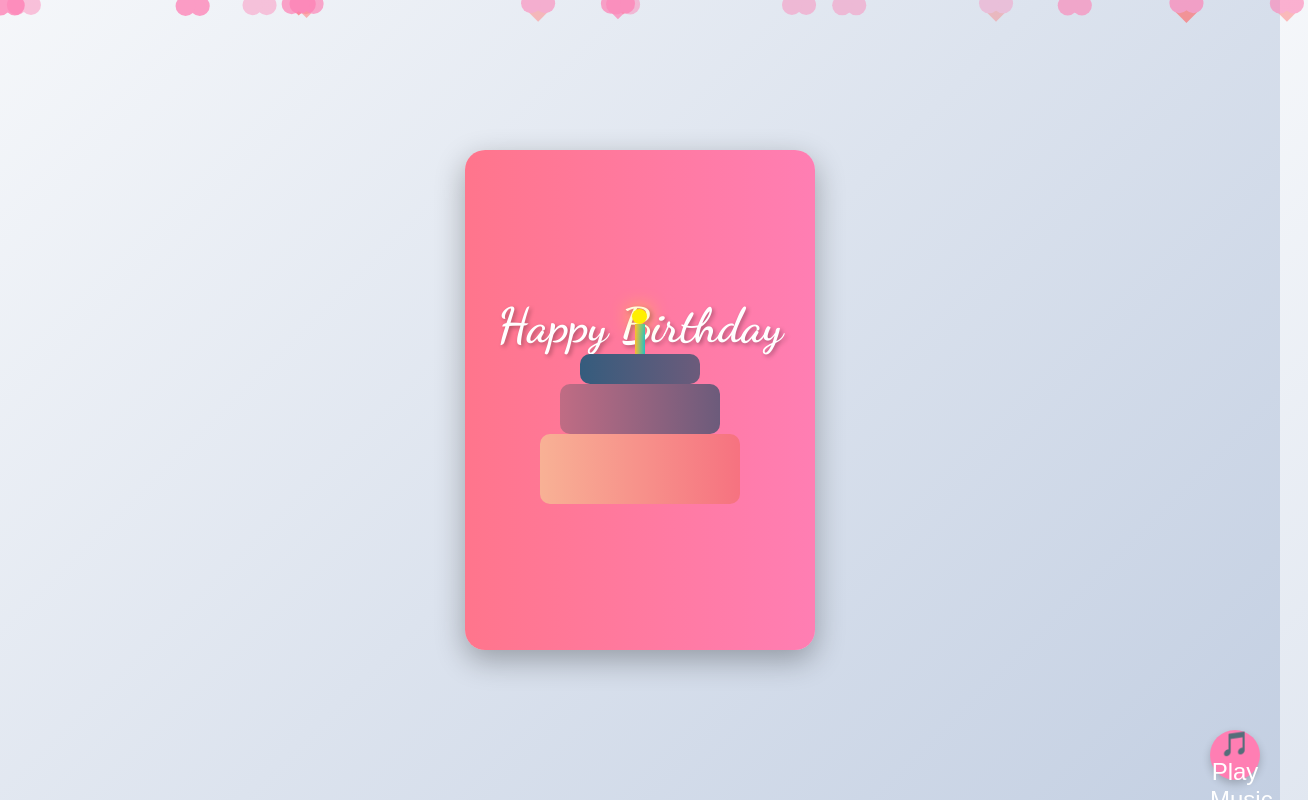
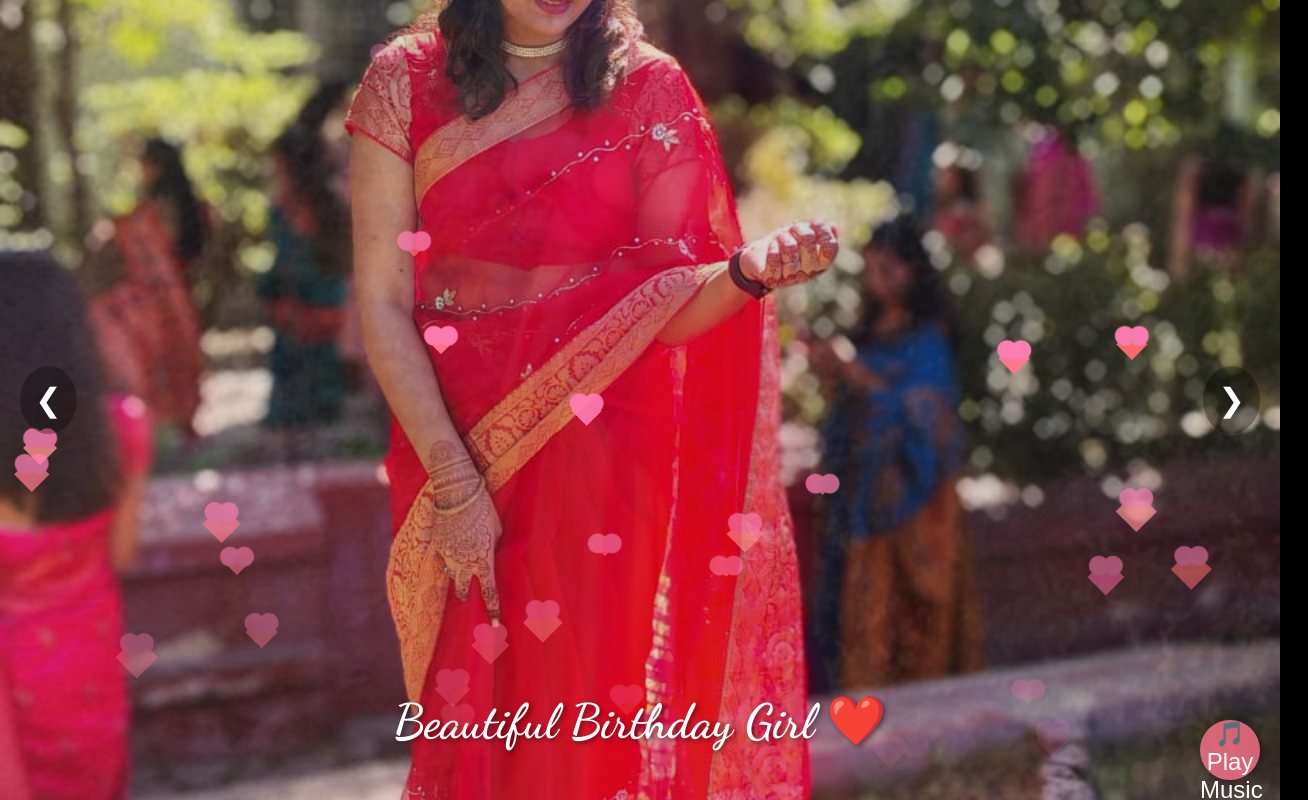
Before and after one commit to Viveksonawane5170/Birthaday, a plain HTML site: page index.html in a window 1280 px wide. Shown: the whole page, 1308 px wide, since content can reach past the window. Drawn offline with Linux system fonts and the light colour scheme.

Commit message:
Added new features and updates

```diff
--- a/index.html
+++ b/index.html
@@ -6,41 +6,36 @@
     <title>Happy Birthday Pooja!</title>
     <link rel="stylesheet" href="style.css">
     <link href="https://fonts.googleapis.com/css2?family=Dancing+Script:wght@700&family=Montserrat:wght@400;600&display=swap" rel="stylesheet">
+    <link rel="stylesheet" href="https://cdnjs.cloudflare.com/ajax/libs/font-awesome/6.0.0-beta3/css/all.min.css">
 </head>
 <body>
-    <div class="container">
-        <div class="card">
-            <div class="outside">
-                <div class="front">
-                    <h1 class="birthday-text">Happy Birthday</h1>
-                    <div class="cake">
-                        <div class="top-layer"></div>
-                        <div class="middle-layer"></div>
-                        <div class="bottom-layer"></div>
-                        <div class="candle"></div>
-                    </div>
-                </div>
-                <div class="back"></div>
-            </div>
-            <div class="inside">
-                <h1 class="name">Dear Pooja</h1>
-                <p>Wishing you a day filled with happiness and a year filled with joy. You're an amazing friend!</p>
-                <div class="polaroid">
-                    <img src="images/pooja.jpg" alt="Pooja" class="photo">
-                    <div class="caption">My Best Friend ❤️</div>
-                </div>
-                <div class="signature">- From your best friend</div>
-            </div>
+    <!-- Full-Screen Photo Slideshow -->
+    <div class="slideshow-container">
+        <div class="slides">
+            <img src="images/pooja.jpg" alt="Beautiful Birthday Girl">
+            <img src="images/memory1.jpg" alt="Beautiful Birthday Girl">
+            <img src="images/memory2.jpg" alt="Beautiful Birthday Girl">
+            <img src="images/memory3.jpg" alt="Beautiful Birthday Girl">
+            <img src="images/memory4.jpg" alt="Beautiful Birthday Girl">
+            <img src="images/memory5.jpg" alt="Beautiful Birthday Girl">
+            <img src="images/memory6.jpg" alt="Beautiful Birthday Girl">
+            <img src="images/memory7.jpg" alt="Beautiful Birthday Girl">
         </div>
+        <div class="caption">Beautiful Birthday Girl ❤️</div>
     </div>
 
-    <div class="floating-hearts"></div>
+    <!-- Floating Hearts -->
+    <div class="hearts"></div>
 
+    <!-- Music Player -->
     <audio id="birthdaySong" loop>
         <source src="https://www.soundhelix.com/examples/mp3/SoundHelix-Song-1.mp3" type="audio/mpeg">
     </audio>
+    <button id="musicBtn" class="music-btn">🎵 Play Music</button>
 
-    <button id="musicBtn" class="music-btn">🎵 Play Music</button>
+    <!-- Navigation Arrows -->
+    <button class="prev" onclick="prevSlide()">❮</button>
+    <button class="next" onclick="nextSlide()">❯</button>
 
     <script src="script.js"></script>
 </body>
--- a/script.js
+++ b/script.js
@@ -1,14 +1,36 @@
-// Create floating hearts
+// Auto-Slideshow
+let currentSlide = 0;
+const slides = document.querySelectorAll('.slides img');
+
+function showSlide(index) {
+    slides.forEach(slide => slide.classList.remove('active'));
+    slides[index].classList.add('active');
+}
+
+function nextSlide() {
+    currentSlide = (currentSlide + 1) % slides.length;
+    showSlide(currentSlide);
+}
+
+function prevSlide() {
+    currentSlide = (currentSlide - 1 + slides.length) % slides.length;
+    showSlide(currentSlide);
+}
+
+// Auto-advance slides every 5 seconds
+setInterval(nextSlide, 5000);
+
+// Floating Hearts
 function createHearts() {
-    const container = document.querySelector('.floating-hearts');
+    const container = document.querySelector('.hearts');
     const colors = ['#ff7eb3', '#ff758c', '#ff65a3', '#ff6b6b', '#ff8e8e'];
 
-    for (let i = 0; i < 15; i++) {
+    for (let i = 0; i < 30; i++) {
         const heart = document.createElement('div');
         heart.classList.add('heart');
 
         // Random properties
-        const size = Math.random() * 15 + 5;
+        const size = Math.random() * 20 + 10;
         const posX = Math.random() * window.innerWidth;
         const delay = Math.random() * 5;
         const duration = Math.random() * 10 + 5;
@@ -20,15 +42,12 @@
         heart.style.animationDelay = `${delay}s`;
         heart.style.animationDuration = `${duration}s`;
         heart.style.background = color;
-        heart.style.opacity = Math.random() * 0.5 + 0.3;
-
-        heart.style.setProperty('--heart-color', color);
 
         container.appendChild(heart);
     }
 }
 
-// Music player functionality
+// Music Player
 const musicBtn = document.getElementById('musicBtn');
 const birthdaySong = document.getElementById('birthdaySong');
 let isPlaying = false;
@@ -44,48 +63,8 @@
     isPlaying = !isPlaying;
 });
 
-// Add keyframes for hearts animation
-const styleSheet = document.styleSheets[0];
-styleSheet.insertRule(`
-    @keyframes float {
-        0% {
-            transform: translateY(0) rotate(45deg);
-            opacity: 0;
-        }
-        50% {
-            opacity: 1;
-        }
-        100% {
-            transform: translateY(-100vh) rotate(45deg);
-            opacity: 0;
-        }
-    }
-`, styleSheet.cssRules.length);
-
-// Apply animation to hearts
-const hearts = document.querySelectorAll('.heart');
-hearts.forEach(heart => {
-    heart.style.animation = 'float linear infinite';
-});
-
 // Initialize
 document.addEventListener('DOMContentLoaded', () => {
-    createHearts();
-
-    // Typewriter effect for the name
-    const name = document.querySelector('.name');
-    const text = "Dear Pooja";
-    let i = 0;
-
-    name.textContent = '';
-
-    function typeWriter() {
-        if (i < text.length) {
-            name.textContent += text.charAt(i);
-            i++;
-            setTimeout(typeWriter, 150);
-        }
-    }
-
-    setTimeout(typeWriter, 1000);
+    showSlide(0); // Show first slide
+    createHearts(); // Create floating hearts
 });
--- a/style.css
+++ b/style.css
@@ -5,190 +5,93 @@
 }
 
 body {
-    font-family: 'Montserrat', sans-serif;
-    background: linear-gradient(135deg, #f5f7fa 0%, #c3cfe2 100%);
-    min-height: 100vh;
-    display: flex;
-    justify-content: center;
-    align-items: center;
+    font-family: 'Dancing Script', cursive;
+    background: #000;
     overflow: hidden;
-}
-
-.container {
-    perspective: 1000px;
-}
-
-.card {
-    width: 350px;
-    height: 500px;
-    position: relative;
-    transform-style: preserve-3d;
-    transition: all 1s ease;
-    cursor: pointer;
-}
-
-.card:hover {
-    transform: rotateY(180deg);
-}
-
-.outside, .inside {
-    width: 100%;
-    height: 100%;
-    border-radius: 20px;
-    position: absolute;
-    backface-visibility: hidden;
-}
-
-.outside {
-    background: linear-gradient(to right, #ff758c, #ff7eb3);
-    box-shadow: 0 10px 30px rgba(0, 0, 0, 0.3);
+    height: 100vh;
     display: flex;
     justify-content: center;
     align-items: center;
 }
 
-.front {
-    display: flex;
-    flex-direction: column;
-    align-items: center;
-    padding: 20px;
+/* Full-Screen Slideshow */
+.slideshow-container {
+    position: fixed;
+    width: 100%;
+    height: 100%;
+    top: 0;
+    left: 0;
+    z-index: 1;
 }
 
-.birthday-text {
-    font-family: 'Dancing Script', cursive;
-    font-size: 3rem;
-    color: white;
-    text-align: center;
-    margin-bottom: 30px;
-    text-shadow: 2px 2px 4px rgba(0, 0, 0, 0.3);
+.slides {
+    display: flex;
+    width: 100%;
+    height: 100%;
 }
 
-.cake {
-    position: relative;
-    width: 200px;
-    height: 120px;
+.slides img {
+    width: 100%;
+    height: 100%;
+    object-fit: cover;
+    position: absolute;
+    opacity: 0;
+    transition: opacity 1s ease;
 }
 
-.bottom-layer, .middle-layer, .top-layer {
-    position: absolute;
-    border-radius: 10px;
+.slides img.active {
+    opacity: 1;
 }
 
-.bottom-layer {
-    width: 200px;
-    height: 70px;
-    background: linear-gradient(to right, #f8b195, #f67280);
-    bottom: 0;
+/* Caption */
+.caption {
+    position: fixed;
+    bottom: 50px;
+    left: 0;
+    width: 100%;
+    text-align: center;
+    color: white;
+    font-size: 3rem;
+    text-shadow: 2px 2px 5px rgba(0, 0, 0, 0.5);
+    z-index: 10;
 }
 
-.middle-layer {
-    width: 160px;
-    height: 50px;
-    background: linear-gradient(to right, #c06c84, #6c5b7b);
-    bottom: 70px;
+/* Navigation Arrows */
+.prev, .next {
+    position: fixed;
+    top: 50%;
+    transform: translateY(-50%);
+    font-size: 2rem;
+    color: white;
+    background: rgba(0, 0, 0, 0.3);
+    border: none;
+    padding: 15px;
+    cursor: pointer;
+    z-index: 10;
+    border-radius: 50%;
+}
+
+.prev {
     left: 20px;
 }
 
-.top-layer {
-    width: 120px;
-    height: 30px;
-    background: linear-gradient(to right, #355c7d, #6c5b7b);
-    bottom: 120px;
-    left: 40px;
+.next {
+    right: 20px;
 }
 
-.candle {
-    position: absolute;
-    width: 10px;
-    height: 30px;
-    background: linear-gradient(to right, #fdbb2d, #22c1c3);
-    bottom: 150px;
-    left: 95px;
+.prev:hover, .next:hover {
+    background: rgba(255, 117, 140, 0.7);
 }
 
-.candle::before {
-    content: "";
-    position: absolute;
-    width: 15px;
-    height: 15px;
-    background: #ffef00;
-    border-radius: 50%;
-    top: -15px;
-    left: -2.5px;
-    box-shadow: 0 0 20px #ffef00;
-}
-
-.back {
-    transform: rotateY(180deg);
-    background: linear-gradient(to right, #a8e063, #56ab2f);
-}
-
-.inside {
-    background: white;
-    transform: rotateY(180deg);
-    padding: 30px;
-    display: flex;
-    flex-direction: column;
-    align-items: center;
-    justify-content: space-around;
-}
-
-.name {
-    font-family: 'Dancing Script', cursive;
-    font-size: 2.5rem;
-    color: #ff758c;
-    text-align: center;
-}
-
-.inside p {
-    font-size: 1.1rem;
-    color: #555;
-    text-align: center;
-    margin: 20px 0;
-}
-
-.polaroid {
-    background: white;
-    padding: 15px 15px 40px;
-    box-shadow: 0 4px 8px rgba(0, 0, 0, 0.2);
-    transform: rotate(-5deg);
-    transition: all 0.3s ease;
-    margin: 20px 0;
-}
-
-.polaroid:hover {
-    transform: rotate(0deg) scale(1.05);
-}
-
-.photo {
-    width: 200px;
-    height: 200px;
-    object-fit: cover;
-    border: 1px solid #eee;
-}
-
-.caption {
-    text-align: center;
-    font-family: 'Dancing Script', cursive;
-    font-size: 1.5rem;
-    color: #ff7eb3;
-    margin-top: 10px;
-}
-
-.signature {
-    font-style: italic;
-    color: #888;
-    align-self: flex-end;
-}
-
-.floating-hearts {
-    position: absolute;
+/* Floating Hearts */
+.hearts {
+    position: fixed;
     top: 0;
     left: 0;
     width: 100%;
     height: 100%;
     pointer-events: none;
-    z-index: -1;
+    z-index: 2;
 }
 
 .heart {
@@ -198,6 +101,7 @@
     background: #ff7eb3;
     transform: rotate(45deg);
     opacity: 0;
+    animation: float 5s linear infinite;
 }
 
 .heart:before, .heart:after {
@@ -219,39 +123,39 @@
     left: -10px;
 }
 
+@keyframes float {
+    0% {
+        transform: translateY(100vh) rotate(45deg);
+        opacity: 0;
+    }
+    50% {
+        opacity: 1;
+    }
+    100% {
+        transform: translateY(-100px) rotate(45deg);
+        opacity: 0;
+    }
+}
+
+/* Music Button */
 .music-btn {
     position: fixed;
     bottom: 20px;
     right: 20px;
-    width: 50px;
-    height: 50px;
+    width: 60px;
+    height: 60px;
     border-radius: 50%;
-    background: #ff7eb3;
+    background: rgba(255, 117, 140, 0.8);
     color: white;
     border: none;
     font-size: 1.5rem;
     cursor: pointer;
-    box-shadow: 0 4px 8px rgba(0, 0, 0, 0.2);
+    box-shadow: 0 4px 10px rgba(0, 0, 0, 0.3);
+    z-index: 10;
     transition: all 0.3s ease;
 }
 
 .music-btn:hover {
     transform: scale(1.1);
-    background: #ff758c;
+    background: rgba(255, 0, 85, 0.8);
 }
-
-@media (max-width: 500px) {
-    .card {
-        width: 300px;
-        height: 450px;
-    }
-
-    .birthday-text {
-        font-size: 2.5rem;
-    }
-
-    .photo {
-        width: 150px;
-        height: 150px;
-    }
-}
```
Also changed, not shown: images/memory1.jpg (added), images/memory2.jpg (added), images/memory3.jpg (added), images/memory4.jpg (added), images/memory5.jpg (added), images/memory6.jpg (added), images/memory7.jpg (added), images/pooja.jpg (added).
